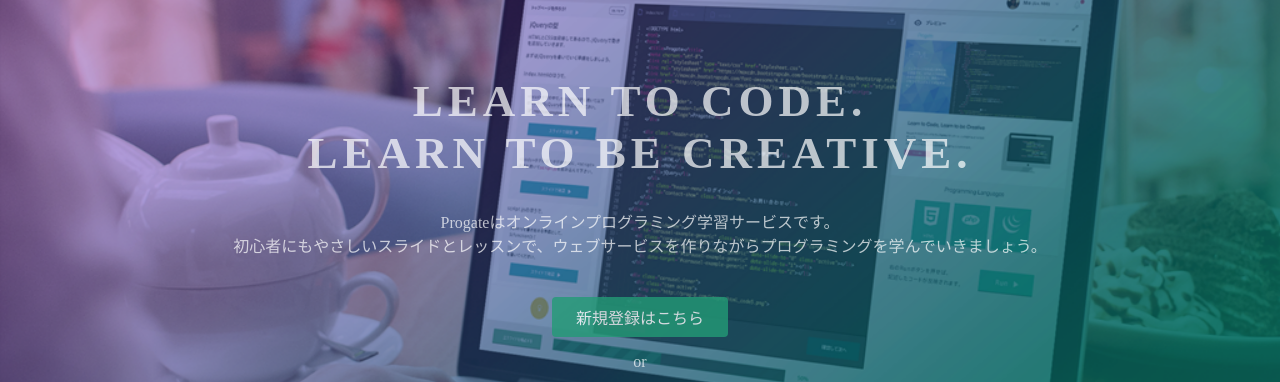
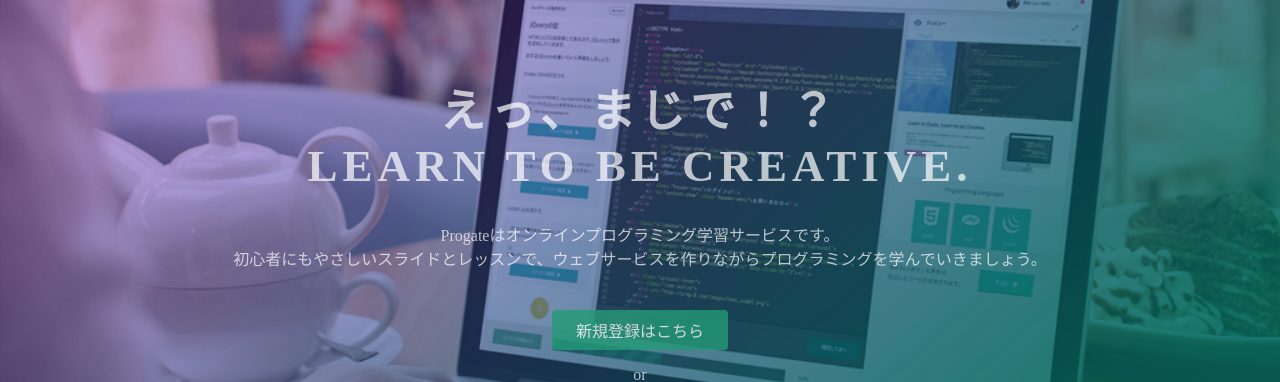
Before and after one commit to jintaoo7/hope, a plain HTML site: page index.html in a window 1280 px wide. Shown: the part 135-517 px from the top of the page. Drawn offline with Linux system fonts and the light colour scheme.

Commit message:
Update index.html

```diff
--- a/index.html
+++ b/index.html
@@ -23,7 +23,7 @@
   </header>
   <div class="top-wrapper">
     <div class="container">
-      <h1>LEARN TO CODE.<br>LEARN TO BE CREATIVE.</h1>
+      <h1>えっ、まじで！？<br>LEARN TO BE CREATIVE.</h1>
       <p>Progateはオンラインプログラミング学習サービスです。<br>初心者にもやさしいスライドとレッスンで、ウェブサービスを作りながらプログラミングを学んでいきましょう。</p>
       <div class="btn-wrapper">
         <a href="#" class="btn signup">新規登録はこちら</a>
```
